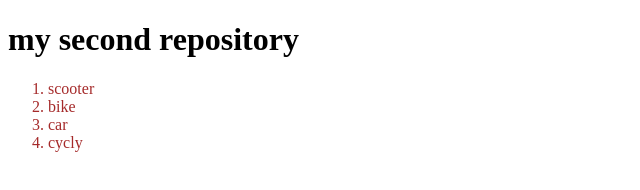
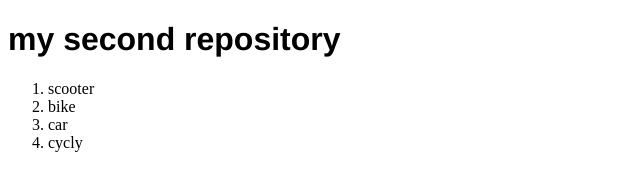
Before and after one commit to pallabraj/my-fourth-repo, a plain HTML site: page index.html in a window 1280 px wide. Shown: the whole page, without its empty margins (0-640 px from the left). Drawn offline with Linux system fonts and the light colour scheme.

Commit message:
font change

```diff
--- a/style.css
+++ b/style.css
@@ -1,3 +1,3 @@
-li{
-    color: brown;
+h1{
+    font-family: 'Franklin Gothic Medium', 'Arial Narrow', Arial, sans-serif;
 }
```
